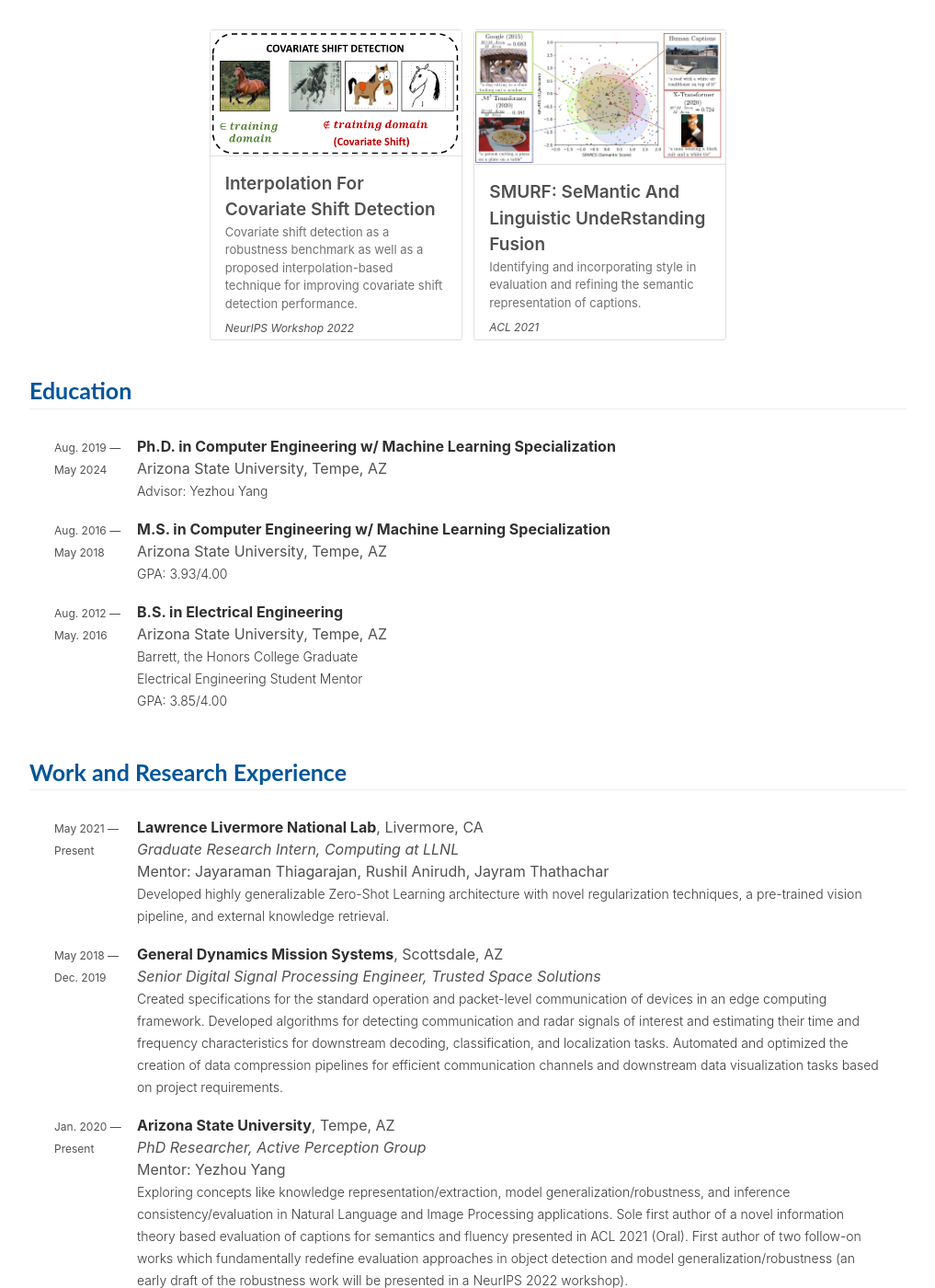
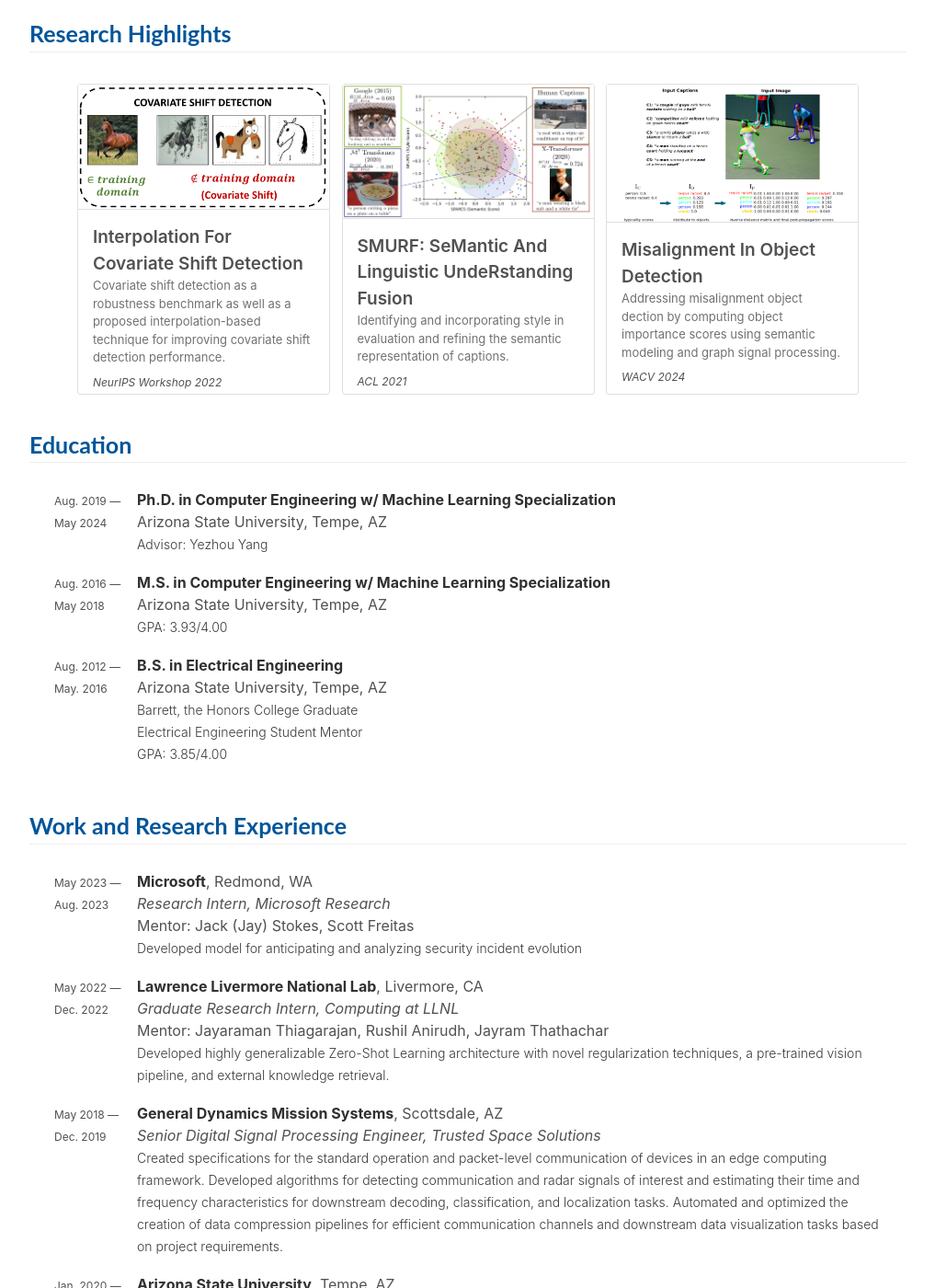
Before and after one commit to JoshuaFeinglass/JoshuaFeinglass.github.io, a Jekyll site: the page built from index.md, in a window 1280 px wide and 1400 px high, scrolled down 791 px. Shown: the whole window at 92% size, without its empty margins (131-1148 px from the left). Built offline with Jekyll 4.4.1, drawn with Linux system fonts in a browser that asks for light colours; nearby versions of some CDN libraries; some web fonts are replaced; some of the changed text lies outside the part shown.

Commit message:
updated info

```diff
--- a/_data/experiences.yaml
+++ b/_data/experiences.yaml
@@ -1,9 +1,24 @@
+- institution: Microsoft
+  location: "Redmond, WA"
+  position: Research Intern
+  group: "Microsoft Research"
+  year: May 2023 —
+  year-extra: Aug. 2023
+  description: "Developed model for anticipating and analyzing security incident evolution"
+  instiution-url: https://www.microsoft.com/
+  group-url: https://www.microsoft.com/research/
+  type: industry
+  ismentor: true
+  mentors:
+    - Jack (Jay) Stokes
+    - Scott Freitas
+
 - institution: Lawrence Livermore National Lab
   location: "Livermore, CA"
   position: Graduate Research Intern
   group: "Computing at LLNL"
-  year: May 2021 —
-  year-extra: Present
+  year: May 2022 —
+  year-extra: Dec. 2022
   description: "Developed highly generalizable Zero-Shot Learning architecture with novel regularization techniques, a pre-trained vision pipeline, and external knowledge retrieval."
   instiution-url: https://www.llnl.gov/
   group-url: https://computing.llnl.gov/
--- a/_data/news.yaml
+++ b/_data/news.yaml
@@ -1,3 +1,11 @@
+- name: Our Misalignment in Object Detection work was accepted into a <b>WACV 2024</b>.
+  featured: true
+  year: 2023
+
+- name: I joined <b>Microsoft Research</b> as a Research Intern.
+  featured: true
+  year: 2023
+
 - name: Our Covariate Shift Detection work was accepted into a <b>NeurIPS 2022 Workshop</b> as a <b>spotlight</b> presentation.
   featured: true
   year: 2022
--- a/_data/publications.yaml
+++ b/_data/publications.yaml
@@ -50,13 +50,23 @@
     }
 
 - id: game
-  title: "Evaluation"
+  title: "Towards Addressing the Misalignment of Object Proposal Evaluation for Vision-Language Tasks via Semantic Grounding"
   authors:
     - Joshua Feinglass
     - Yezhou Yang
-  venue-shorthand: UNDER REVIEW
-  year: 2022
+  venue: Proceedings of the IEEE/CVF Winter Conference on Applications of Computer Vision
+  venue-shorthand: WACV
+  year: 2024
+  url: https://arxiv.org/abs/2309.00215
+  feature-title: "Misalignment in Object Detection"
+  feature-description: "Addressing misalignment object dection by computing object importance scores using semantic modeling and graph signal processing."
   image: /images/papers/game.png
-  feature-title: "Gameability of Object Proposal Evaluation"
-  feature-description: "Addressing gameability by computing object importance scores using semantic modeling and graph signal processing. Draft not yet publicly available."
-  featured: False
+  featured: True
+  bibtex: |-
+    @inproceedings{feinglass2024vldet,
+      title={Towards Addressing the Misalignment of Object Proposal Evaluation for Vision-Language Tasks via Semantic Grounding},
+      author={Joshua Feinglass and Yezhou Yang},
+      booktitle={Proceedings of the IEEE/CVF Winter Conference on Applications of Computer Vision},
+      year={2024},
+      url={https://arxiv.org/abs/2309.00215}
+    }
--- a/_data/talks.yaml
+++ b/_data/talks.yaml
@@ -1,3 +1,8 @@
+- title: "Predicting the Evolution of Cybersecurity Incidents"
+  location: "Microsoft Research (Redmond)"
+  month: "Aug."
+  year: 2023
+
 - title: "Covariate Shift Detection via Domain Interpolation Sensitivity"
   location: "NeurIPS 2022 Workshop INTERPOLATE"
   month: "Dec."
```
